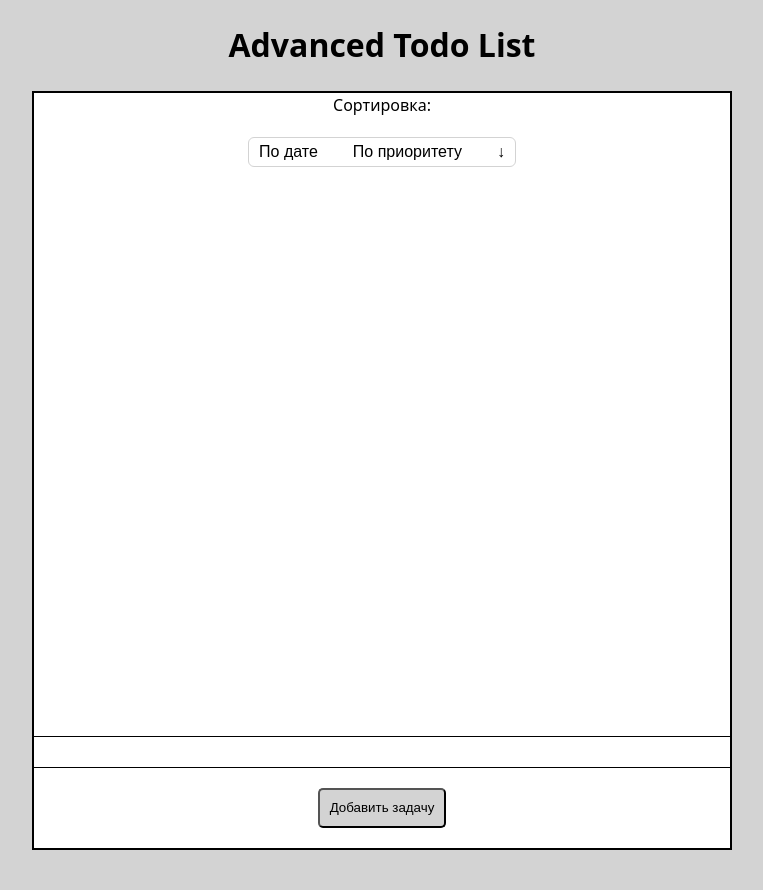
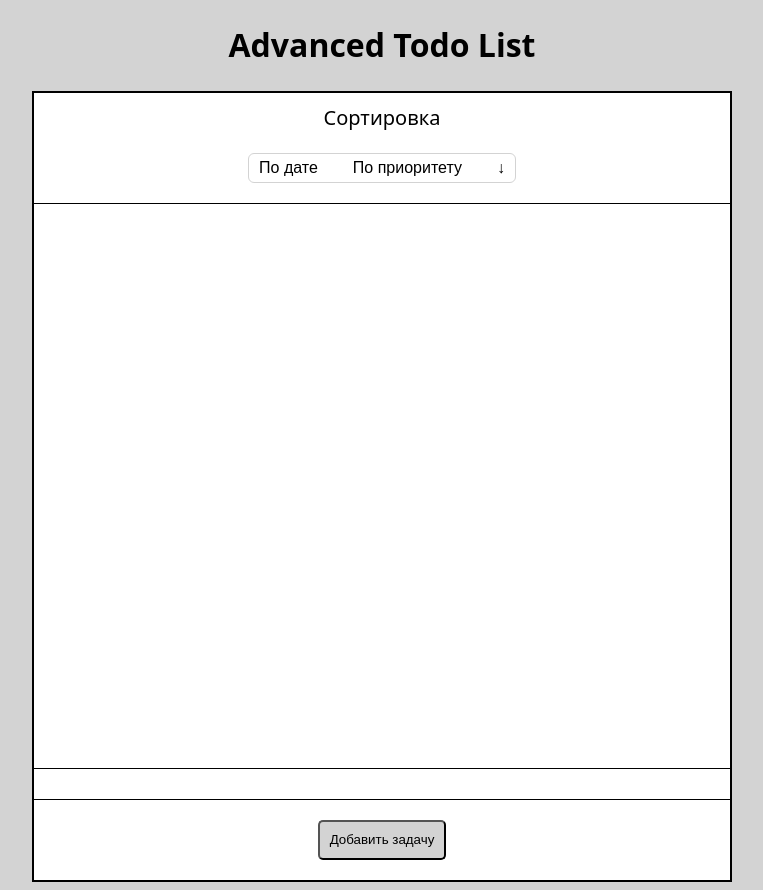
Before and after one commit to yader-cola/advanced-todo-list, a React (Vite) app: page / in a window 1280 px wide. Shown: the whole page, without its empty margins (258-1021 px from the left). Before the commit the page ends 858 px from the top, so only its background shows below. Built offline with nearby package versions, Linux system fonts and the light colour scheme.

Commit message:
Moved some divs from App.tsx to SortSelect.tsx

```diff
--- a/src/App.tsx
+++ b/src/App.tsx
@@ -79,10 +79,7 @@ const App: FC = () => {
     <>
       <h1>Advanced Todo List</h1>
       <div className="todoApp">
-        <div className="controls">
-          <span>Сортировка:</span>
-          <SortSelect onChange={handleSortChange}></SortSelect>
-        </div>
+        <SortSelect onChange={handleSortChange}></SortSelect>
         <TodoList
           todos={sortedTodos}
           onDeleteTodo={handleDeleteTodo}
--- a/src/components/SortSelect/SortSelect.module.css
+++ b/src/components/SortSelect/SortSelect.module.css
@@ -1,3 +1,14 @@
+.controls {
+    border-bottom: 1px solid black;
+    margin-bottom: 15px;
+}
+
+.controlsHeader {
+    display: inline-block;
+    font-size: 20px;
+    margin-top: 10px;
+}
+
 .sortControls {
     display: flex;
     justify-content: center;
--- a/src/components/SortSelect/SortSelect.tsx
+++ b/src/components/SortSelect/SortSelect.tsx
@@ -23,6 +23,8 @@ const SortSelect: FC<SortControlsProps> = ({ onChange }) => {
   };
 
   return (
+    <div className={styles.controls}>
+      <span className={styles.controlsHeader}>Сортировка</span>
       <div className={styles.sortControls}>
         <div className={styles.fields}>
           <button className={styles.field} onClick={() => handleFieldClick('date')}>
@@ -36,6 +38,7 @@ const SortSelect: FC<SortControlsProps> = ({ onChange }) => {
           </button>
         </div>
       </div>
+    </div>
   );
 };
 
```
Lines whose indentation alone changed are shown as unchanged.
